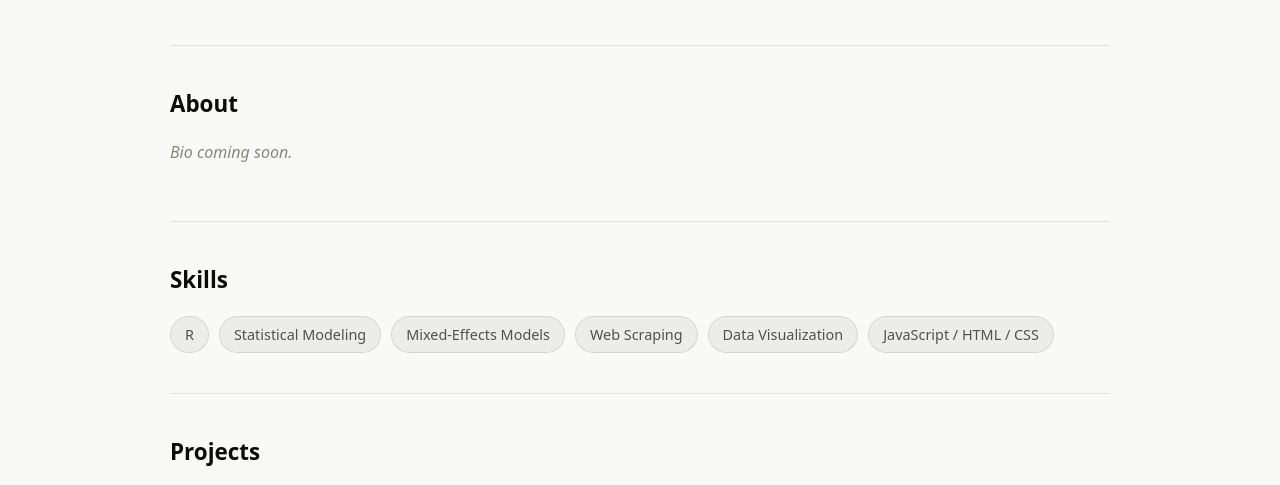
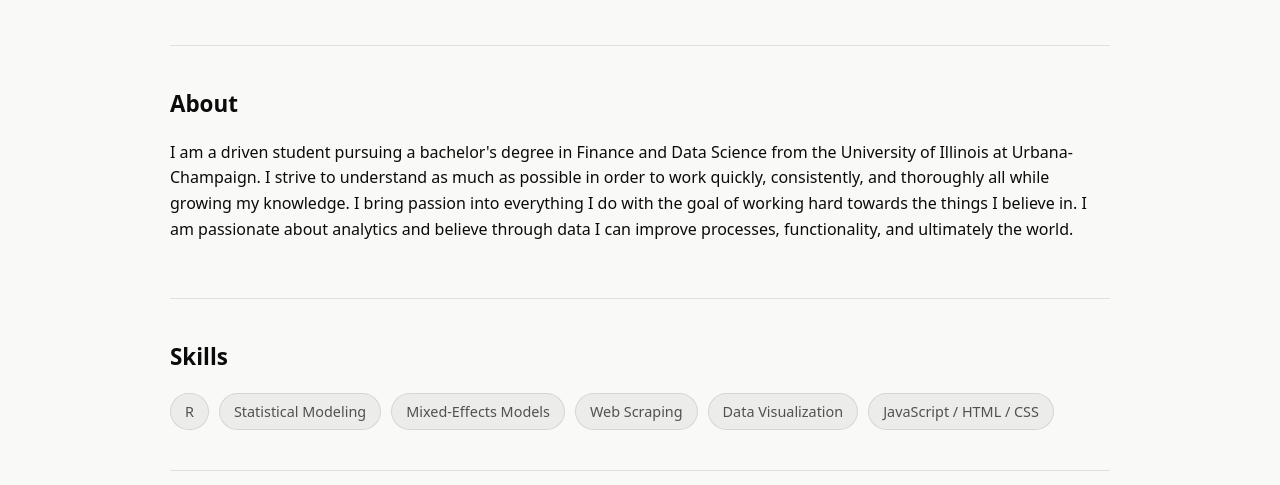
Before and after one commit to AndrewMSalisbury/data-science-portfolio, a plain HTML site: page index.html in a window 1280 px wide. Shown: the part 286-771 px from the top of the page. Drawn offline with Linux system fonts and the light colour scheme.

Commit message:
Add About bio
Replaces the placeholder with the provided bio paragraph; drops the
now-unused placeholder style.

```diff
--- a/css/style.css
+++ b/css/style.css
@@ -160,11 +160,6 @@ section.block h2 {
   margin: 0 0 18px;
 }
 
-.bio-placeholder {
-  color: var(--muted);
-  font-style: italic;
-}
-
 .skills {
   display: flex;
   flex-wrap: wrap;
--- a/index.html
+++ b/index.html
@@ -42,8 +42,16 @@
 
   <section class="block" id="about">
     <h2>About</h2>
-    <!-- Replace this paragraph with your bio. -->
-    <p class="bio-placeholder">Bio coming soon.</p>
+    <p>
+      I am a driven student pursuing a bachelor's degree in Finance and Data
+      Science from the University of Illinois at Urbana-Champaign. I strive
+      to understand as much as possible in order to work quickly,
+      consistently, and thoroughly all while growing my knowledge. I bring
+      passion into everything I do with the goal of working hard towards the
+      things I believe in. I am passionate about analytics and believe
+      through data I can improve processes, functionality, and ultimately
+      the world.
+    </p>
   </section>
 
   <section class="block" id="skills">
```
Also changed, not shown: 1 other file.
